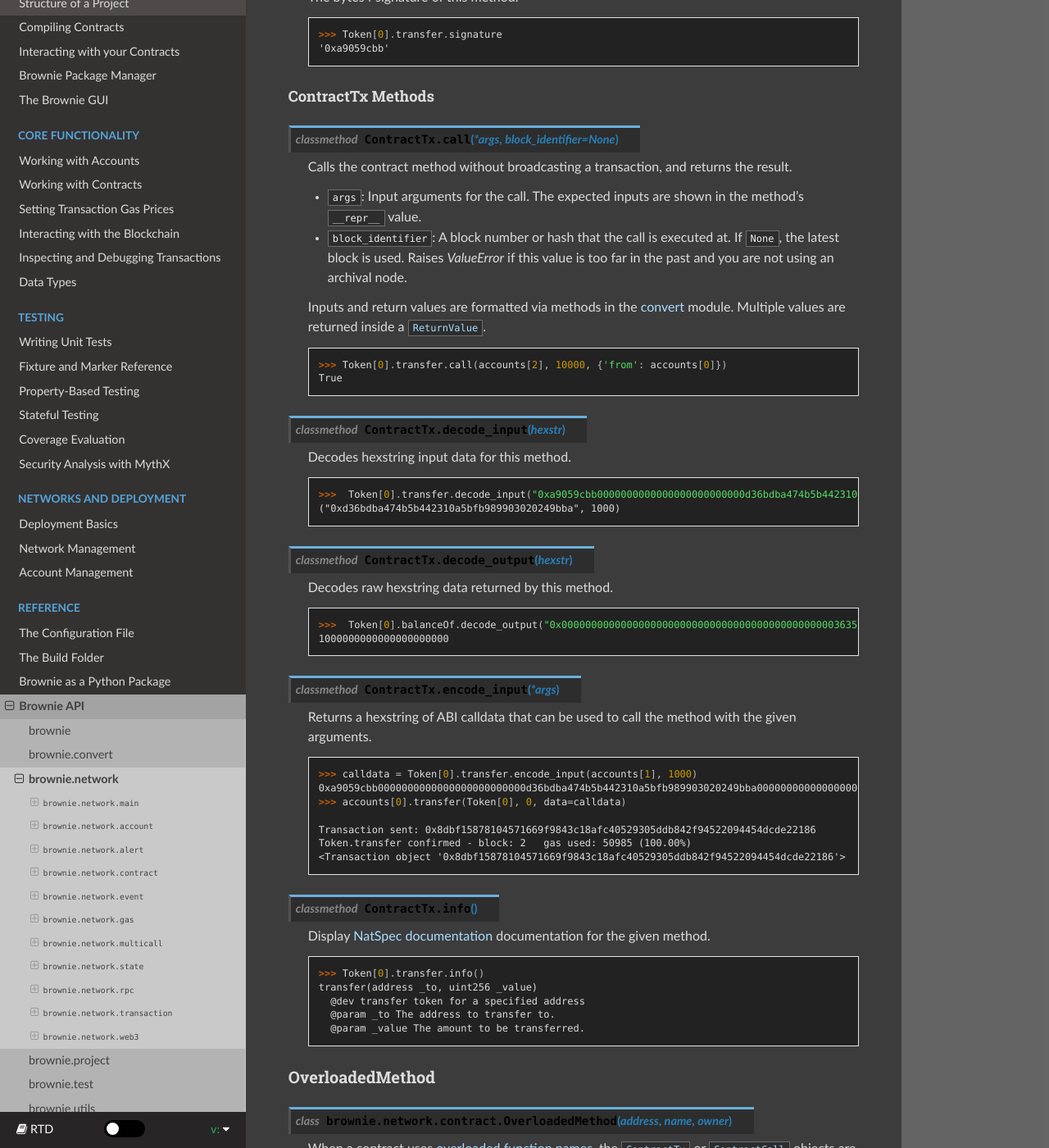
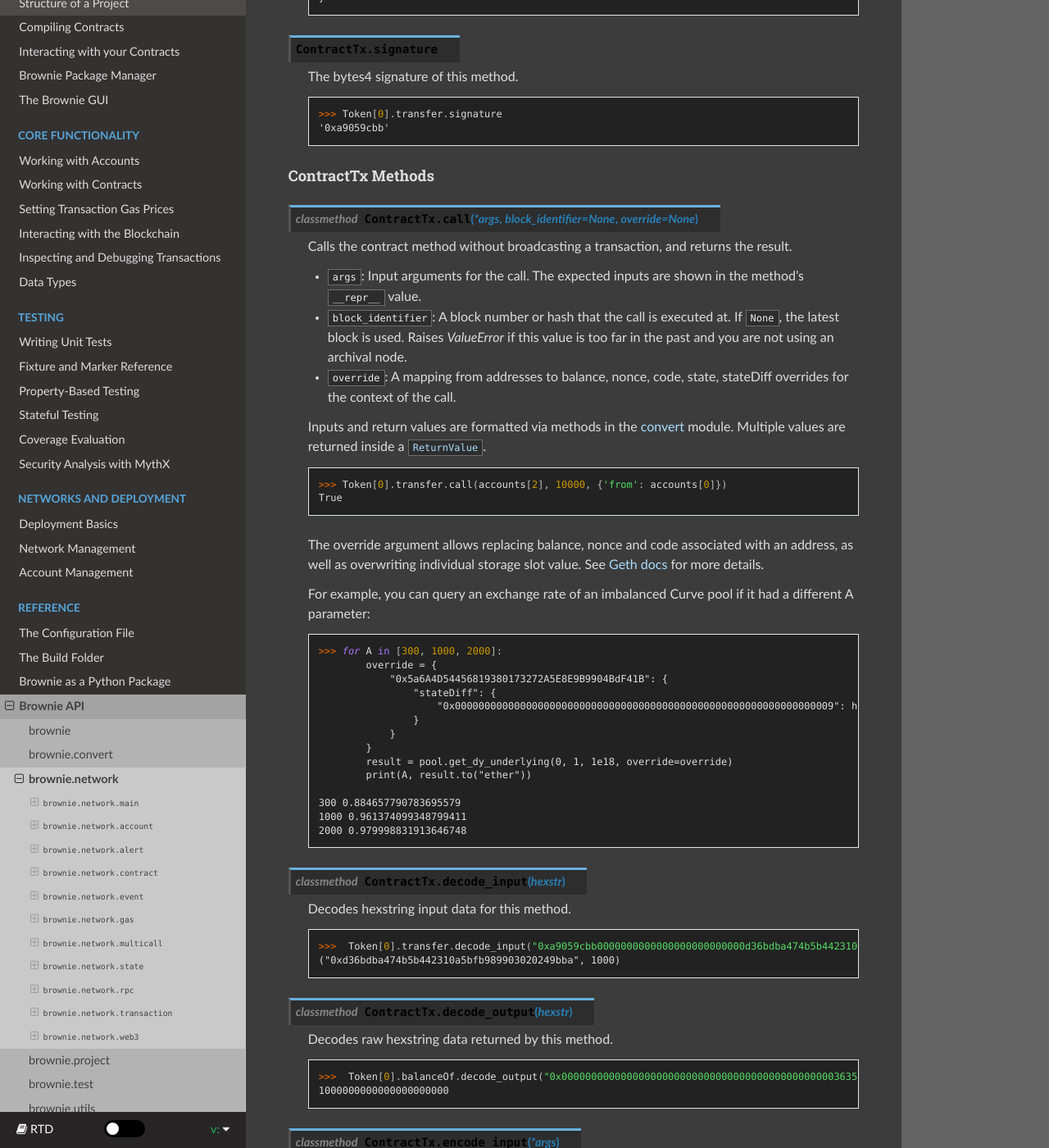
Before and after one commit to eth-brownie/brownie, a Sphinx documentation site: the page built from docs/api-network.rst, in a window 1280 px wide and 1400 px high, scrolled down 24345 px. Shown: the whole window at 82% size. Built offline with Sphinx 7.4.7 and the Read the Docs theme 2.0.0, drawn with Linux system fonts in a browser that asks for light colours; some of the changed text lies outside the part shown.

Commit message:
docs: add docs about eth_call override

```diff
--- a/docs/api-network.rst
+++ b/docs/api-network.rst
@@ -1065,12 +1065,13 @@
 ContractCall
 ------------
 
-.. py:class:: brownie.network.contract.ContractCall(*args, block_identifier=None)
+.. py:class:: brownie.network.contract.ContractCall(*args, block_identifier=None, override=None)
 
     Calls a non state-changing contract method without broadcasting a transaction, and returns the result. ``args`` must match the required inputs for the method.
 
     * ``args``: Input arguments for the call. The expected inputs are shown in the method's ``__repr__`` value.
     * ``block_identifier``: A block number or hash that the call is executed at. If ``None``, the latest block is used. Raises `ValueError` if this value is too far in the past and you are not using an archival node.
+    *  ``override``: A mapping from addresses to balance, nonce, code, state, stateDiff overrides for the context of the call.
 
     Inputs and return values are formatted via methods in the :ref:`convert<api-convert>` module. Multiple values are returned inside a :func:`ReturnValue <brownie.convert.datatypes.ReturnValue>`.
 
@@ -1080,6 +1081,8 @@
         <ContractCall object 'allowance(address,address)'>
         >>> Token[0].allowance(accounts[0], accounts[2])
         0
+
+    For override see :ref:`ContractTx.call<override>` docs.
 
 ContractCall Attributes
 ***********************
@@ -1197,12 +1200,14 @@
 ContractTx Methods
 ******************
 
-.. py:classmethod:: ContractTx.call(*args, block_identifier=None)
+
+.. py:classmethod:: ContractTx.call(*args, block_identifier=None, override=None)
 
     Calls the contract method without broadcasting a transaction, and returns the result.
 
     * ``args``: Input arguments for the call. The expected inputs are shown in the method's ``__repr__`` value.
     * ``block_identifier``: A block number or hash that the call is executed at. If ``None``, the latest block is used. Raises `ValueError` if this value is too far in the past and you are not using an archival node.
+    * ``override``: A mapping from addresses to balance, nonce, code, state, stateDiff overrides for the context of the call.
 
     Inputs and return values are formatted via methods in the :ref:`convert<api-convert>` module. Multiple values are returned inside a :func:`ReturnValue <brownie.convert.datatypes.ReturnValue>`.
 
@@ -1210,6 +1215,30 @@
 
         >>> Token[0].transfer.call(accounts[2], 10000, {'from': accounts[0]})
         True
+
+    .. _override:
+
+    The override argument allows replacing balance, nonce and code associated with an address, as well as overwriting individual storage slot value.
+    See `Geth docs <https://geth.ethereum.org/docs/rpc/ns-eth>`_ for more details.
+
+    For example, you can query an exchange rate of an imbalanced Curve pool if it had a different A parameter:
+
+    .. code-block:: python
+
+        >>> for A in [300, 1000, 2000]:
+                override = {
+                    "0x5a6A4D54456819380173272A5E8E9B9904BdF41B": {
+                        "stateDiff": {
+                            "0x0000000000000000000000000000000000000000000000000000000000000009": hex(A * 100),
+                        }
+                    }
+                }
+                result = pool.get_dy_underlying(0, 1, 1e18, override=override)
+                print(A, result.to("ether"))
+
+        300 0.884657790783695579
+        1000 0.961374099348799411
+        2000 0.979998831913646748
 
 .. py:classmethod:: ContractTx.decode_input(hexstr)
 
```
